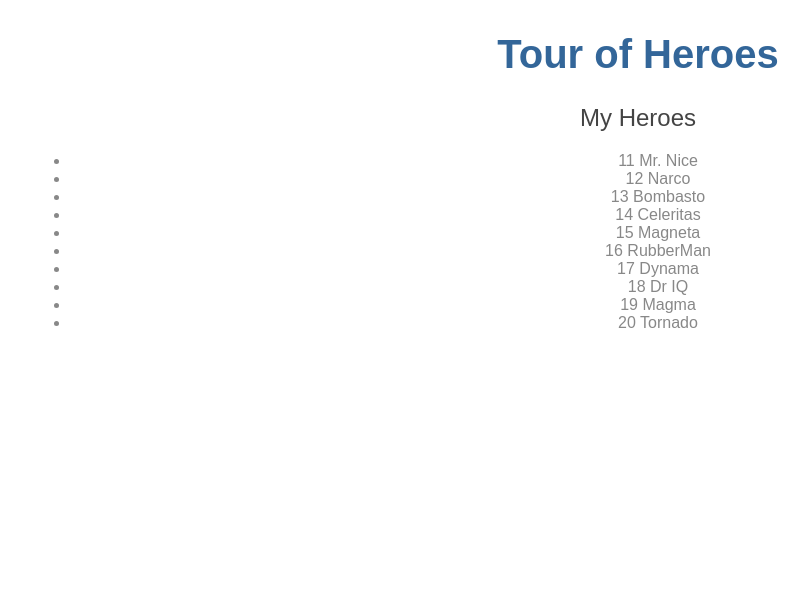
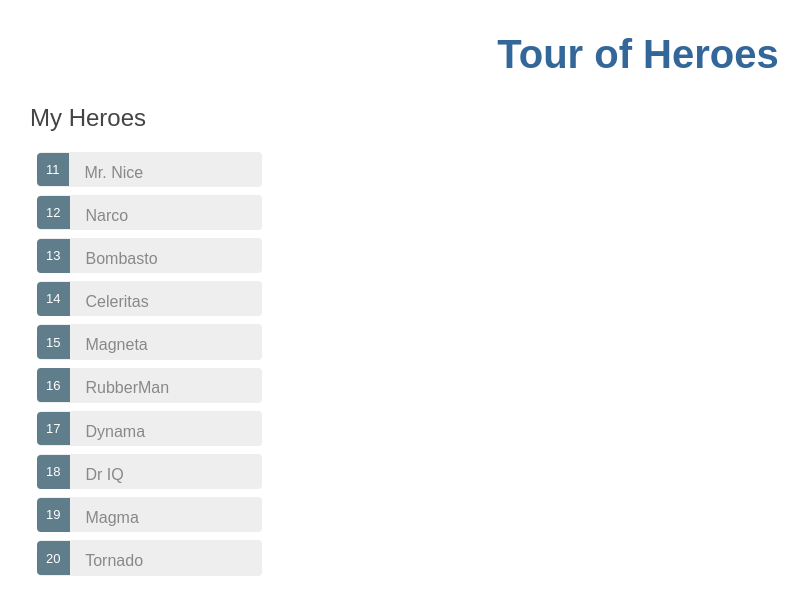
Before and after one commit to AlenPelin/angluar-tutorial, an Angular app: page /heroes in a window 1280 px wide. Shown: the top 614 px of the page, without its empty margins (2-810 px from the left). Built offline with nearby package versions, Linux system fonts and the light colour scheme.

Commit message:
Fix heroes styles

```diff
--- a/src/app/app.component.html
+++ b/src/app/app.component.html
@@ -1,6 +1,6 @@
 <!--The content below is only a placeholder and can be replaced.-->
-<div style="text-align:center">
-  <h1>
+<div>
+  <h1 style="text-align:center">
     {{title}}
   </h1>
   <app-heroes></app-heroes>
--- a/src/app/heroes/heroes.component.css
+++ b/src/app/heroes/heroes.component.css
@@ -0,0 +1,47 @@
+/* HeroesComponent's private CSS styles */
+.selected {
+    background-color: #CFD8DC !important;
+    color: white;
+  }
+  .heroes {
+    margin: 0 0 2em 0;
+    list-style-type: none;
+    padding: 0;
+    width: 15em;
+  }
+  .heroes li {
+    cursor: pointer;
+    position: relative;
+    left: 0;
+    background-color: #EEE;
+    margin: .5em;
+    padding: .3em 0;
+    height: 1.6em;
+    border-radius: 4px;
+  }
+  .heroes li.selected:hover {
+    background-color: #BBD8DC !important;
+    color: white;
+  }
+  .heroes li:hover {
+    color: #607D8B;
+    background-color: #DDD;
+  }
+  .heroes .text {
+    position: relative;
+    top: -3px;
+  }
+  .heroes .badge {
+    display: inline-block;
+    font-size: small;
+    color: white;
+    padding: 0.8em 0.7em 0 0.7em;
+    background-color: #607D8B;
+    line-height: 1em;
+    position: relative;
+    left: -1px;
+    top: -4px;
+    height: 1.8em;
+    margin-right: .8em;
+    border-radius: 4px 0 0 4px;
+  }
```
